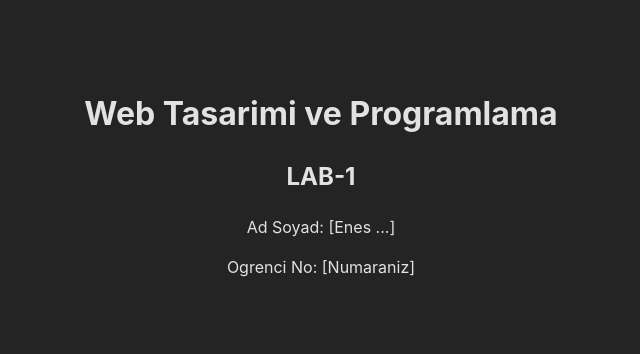
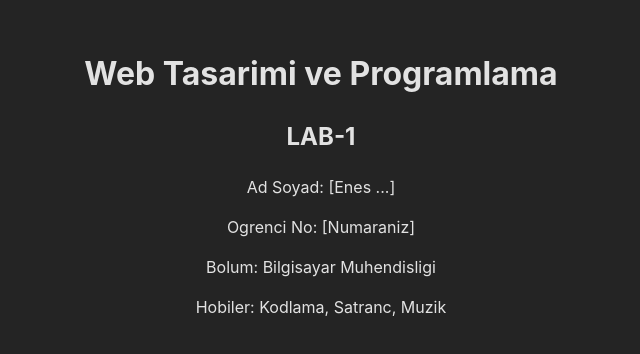
Before and after one commit to muhammetenesaydin/Web_Lab, a React (Vite) app: page / in a window 1280 px wide. Shown: the part 218-572 px from the top of the page, without its empty margins (319-959 px from the left). Built offline with nearby package versions, Linux system fonts and the light colour scheme.

Commit message:
feat: add personal details and hobbies to App.tsx

```diff
--- a/src/App.tsx
+++ b/src/App.tsx
@@ -5,6 +5,8 @@ function App() {
             <h2>LAB-1</h2>
             <p>Ad Soyad: [Enes ...]</p>
             <p>Ogrenci No: [Numaraniz]</p>
+            <p>Bolum: Bilgisayar Muhendisligi</p>
+            <p>Hobiler: Kodlama, Satranc, Muzik</p>
         </div>
     )
 }
```
